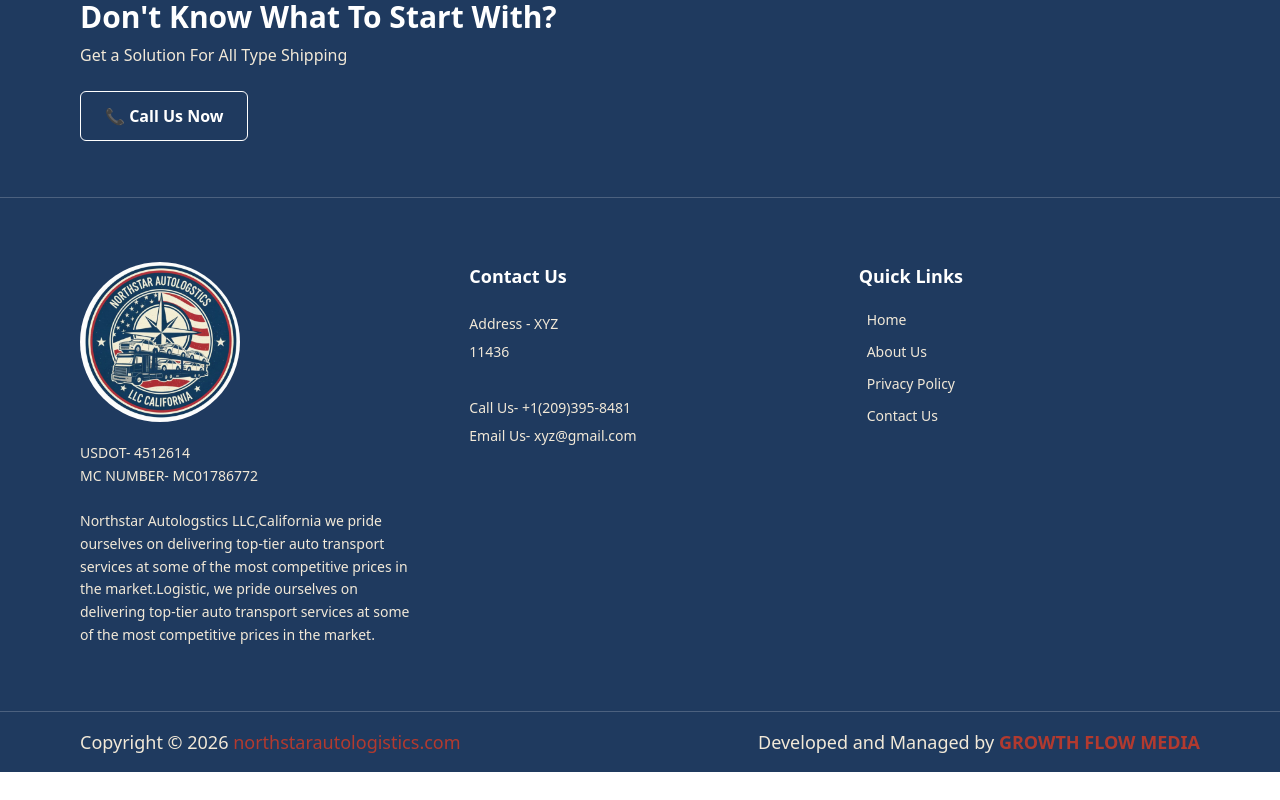
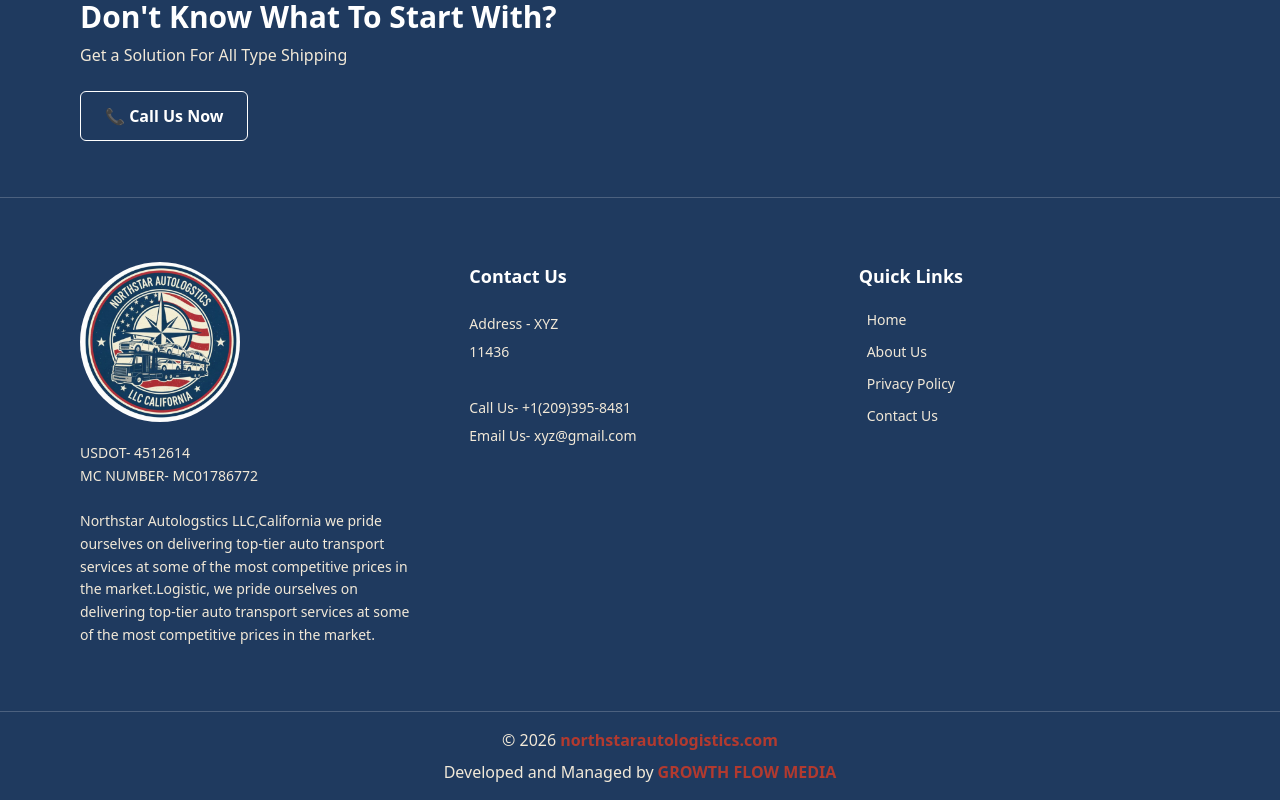
Before and after one commit to officialsanju2004/NorthstarAutologistics, a React (Vite) app in the folder client/: page /about in a window 1280 px wide. Shown: the part 2068-2868 px from the top of the page. Before the commit the page ends 2840 px from the top, so only its background shows below. Built offline with nearby package versions, Linux system fonts and the light colour scheme.

Commit message:
Refactor Footer component layout and links

```diff
--- a/client/src/Components/Footer.jsx
+++ b/client/src/Components/Footer.jsx
@@ -93,13 +93,41 @@ export default function Footer() {
 
       {/* BOTTOM BAR */}
 
-      <div className="border-t border-white/20 px-6 md:px-20 py-4 flex flex-col md:flex-row justify-between gap-3 text-lg text-[#F2E9D8]">
-        <span>Copyright © {new Date().getFullYear()} <a  className="text-[#B23A2F] text-bold" href="https://northstarautologistics.com">northstarautologistics.com</a></span>
-        <span>
-          Developed and Managed by{" "}
-          <strong className="text-[#B23A2F]"><a href='https://growthflowmedia.com'>GROWTH FLOW MEDIA</a></strong>
-        </span>
-      </div>
+<div className="border-t border-white/20 px-4 md:px-20 py-4
+flex flex-col items-center gap-2 text-[#F2E9D8]">
+
+  {/* LINE 1 */}
+  <div className="
+    flex items-center justify-center gap-1
+    text-xs md:text-base
+    whitespace-nowrap
+    text-center
+  ">
+    <span>© {new Date().getFullYear()}</span>
+    <span
+      onClick={() => window.location.href = 'https://northstarautologistics.com'}
+      className="cursor-pointer text-[#B23A2F] font-semibold"
+    >
+      northstarautologistics.com
+    </span>
+  </div>
+
+  {/* LINE 2 */}
+  <div className="
+    flex items-center justify-center gap-1
+    text-xs md:text-base
+    text-center
+  ">
+    <span>Developed and Managed by</span>
+    <span
+      onClick={() => window.location.href = 'https://growthflowmedia.com'}
+      className="cursor-pointer text-[#B23A2F] font-semibold"
+    >
+      GROWTH FLOW MEDIA
+    </span>
+  </div>
+
+</div>
     </footer>
   );
 }
```
